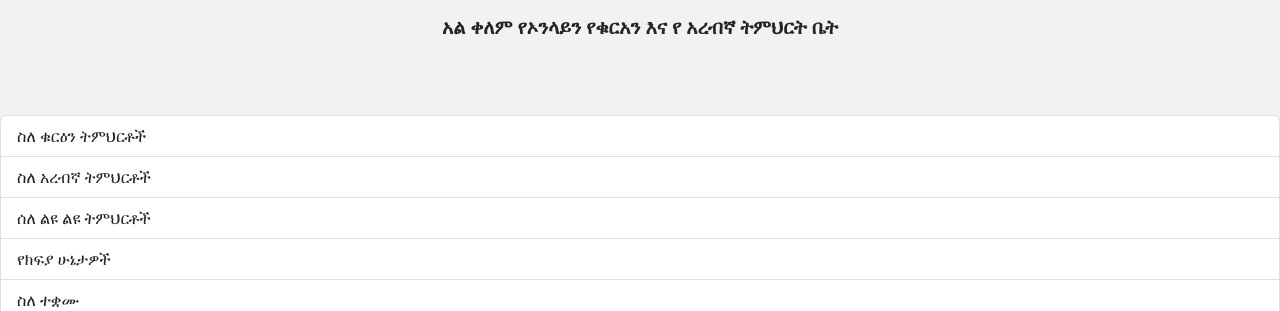
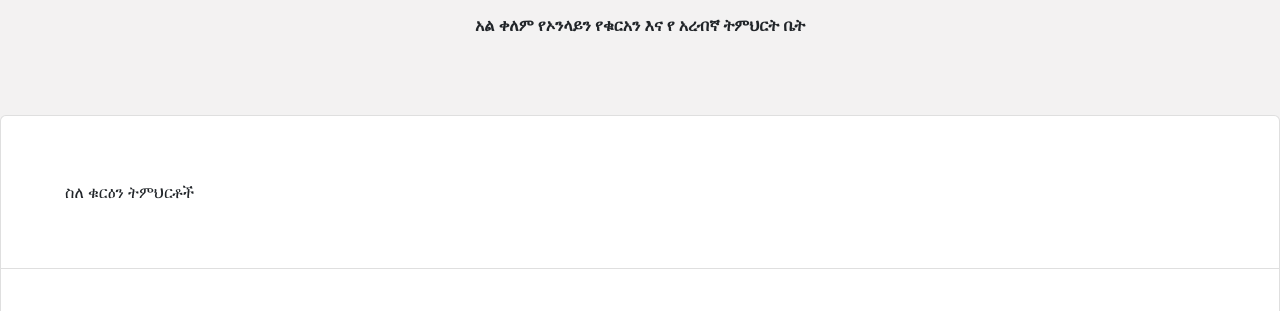
Before and after one commit to RemziAbubeker/RemziAbubeker.github.io, a plain HTML site: page index.html in a window 1280 px wide. Shown: the top 311 px of the page. Drawn offline with nearby package versions, Linux system fonts and the light colour scheme.

Commit message:
Add files via upload

```diff
--- a/style.css
+++ b/style.css
@@ -4,7 +4,7 @@ body{
 nav{
   text-align: center;
   font-weight: bolder;
-  font-size: larger;
+  font-size: medium;
   padding-top: 1%;
 
 
@@ -18,7 +18,12 @@ nav{
   font-weight: 200;
   font-size: medium;
 }
-.rlists  {
-  padding-top: 5%;
-  margin-top: 4%;
+.rlists{
+  padding-top: 2%;
+  margin-top: 7%;
 }
+.rlists  a{
+  padding-top: 0%;
+  margin-top: 0;
+  padding: 5%;
+}
```
